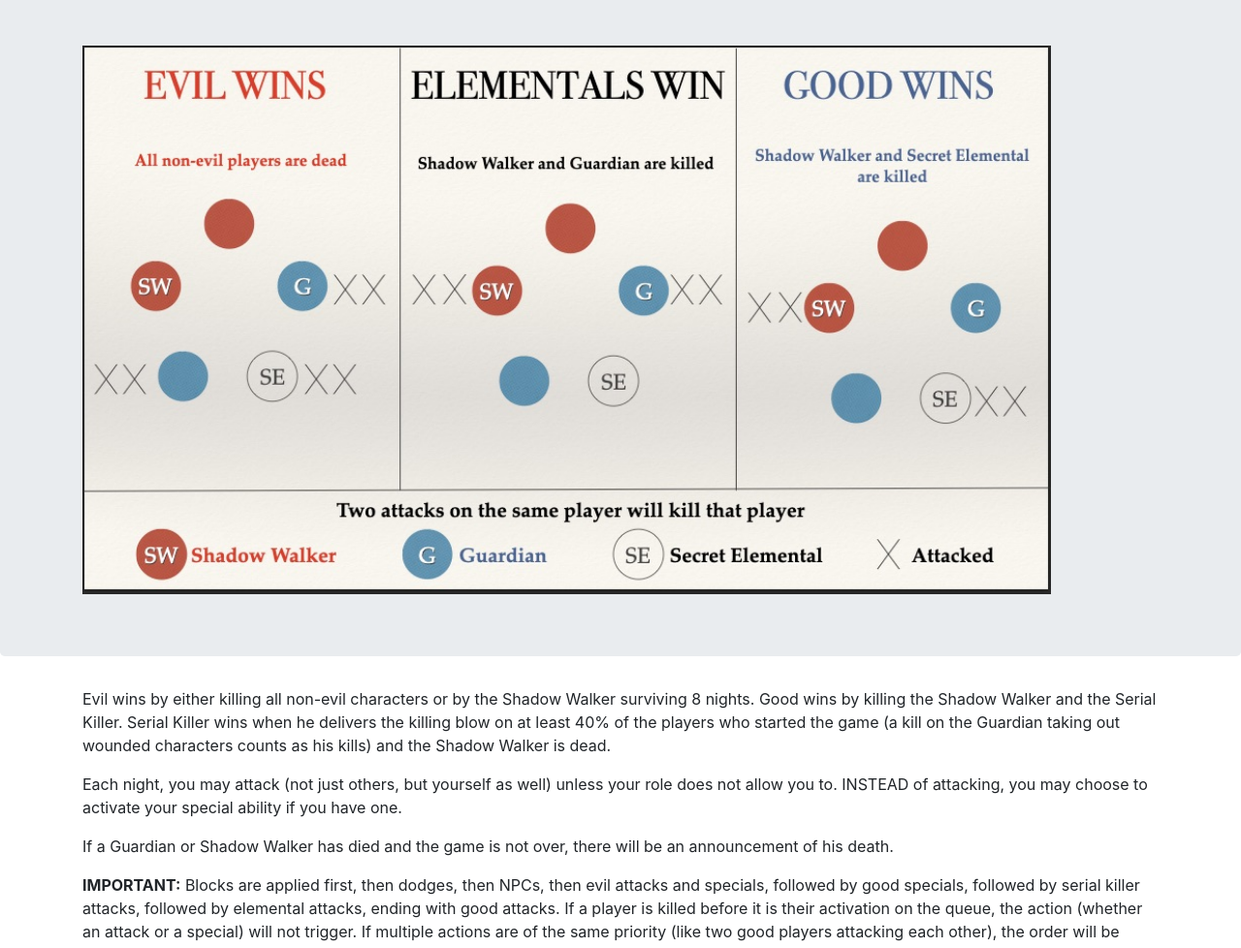
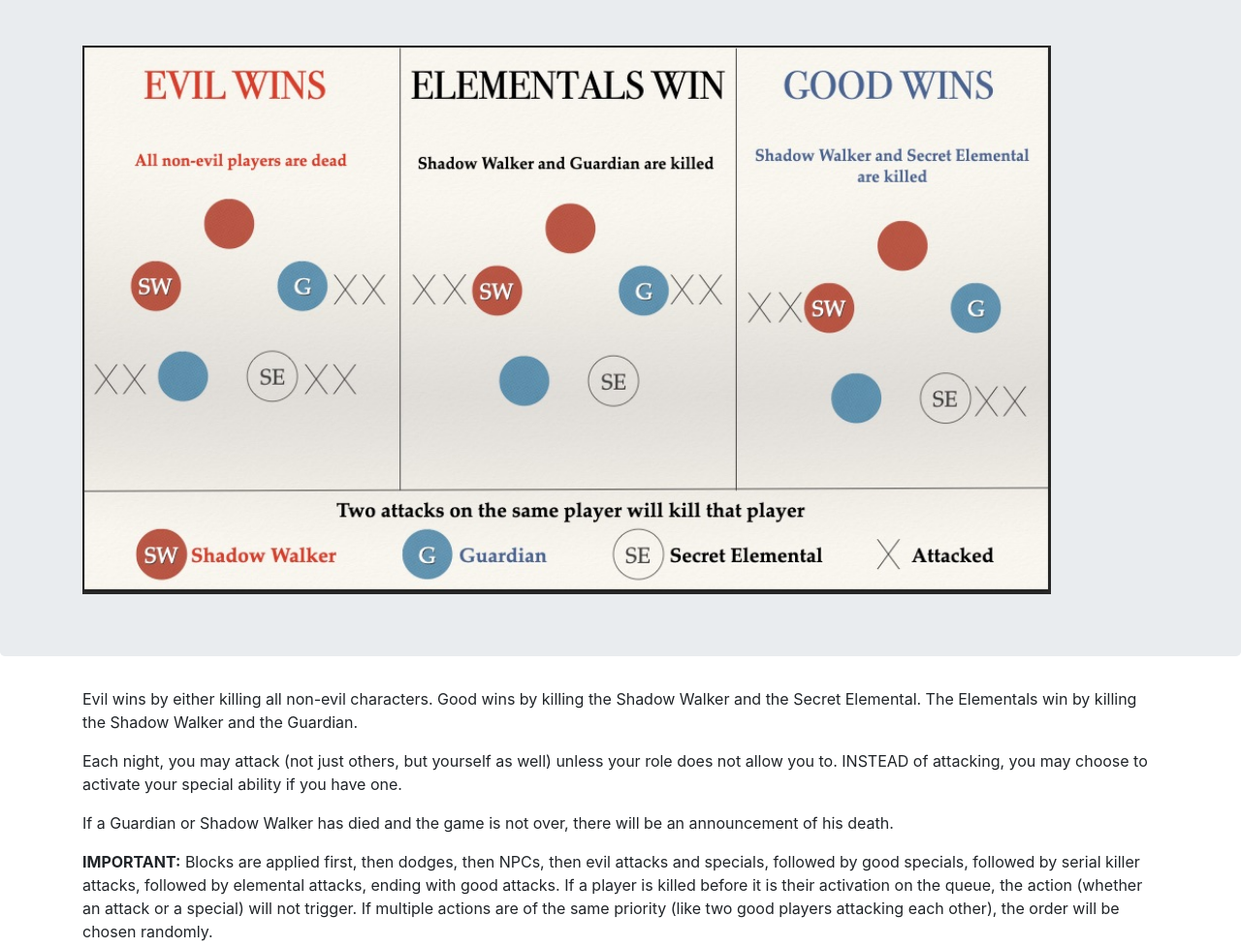
Before and after one commit to MarketingAjay/ajay.fun, a plain HTML site: page game/index.html in a window 1280 px wide. Shown: the part 62-1040 px from the top of the page at 97% size. Drawn offline with nearby package versions, Linux system fonts and the light colour scheme.

Commit message:
Quick homepage text update

```diff
--- a/game/index.html
+++ b/game/index.html
@@ -59,7 +59,7 @@
       <div class="row">
         <div class="col-md-12">
           <p>
-            Evil wins by either killing all non-evil characters or by the Shadow Walker surviving 8 nights. Good wins by killing the Shadow Walker and the Serial Killer. Serial Killer wins when he delivers the killing blow on at least 40% of the players who started the game (a kill on the Guardian taking out wounded characters counts as his kills) and the Shadow Walker is dead.
+            Evil wins by either killing all non-evil characters. Good wins by killing the Shadow Walker and the Secret Elemental. The Elementals win by killing the Shadow Walker and the Guardian.
           </p>
           <p>
             Each night, you may attack (not just others, but yourself as well) unless your role does not allow you to. INSTEAD of attacking, you may choose to activate your special ability if you have one.
```
